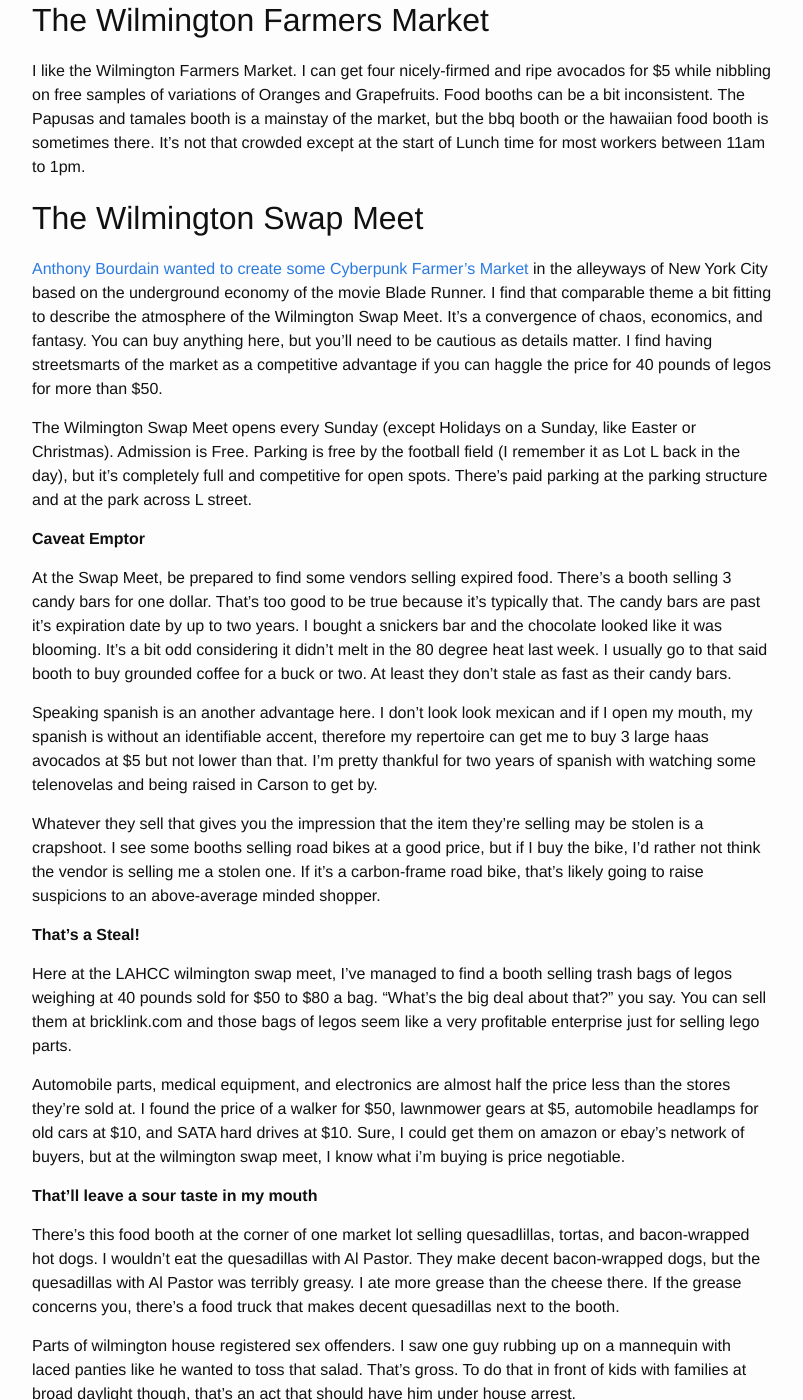
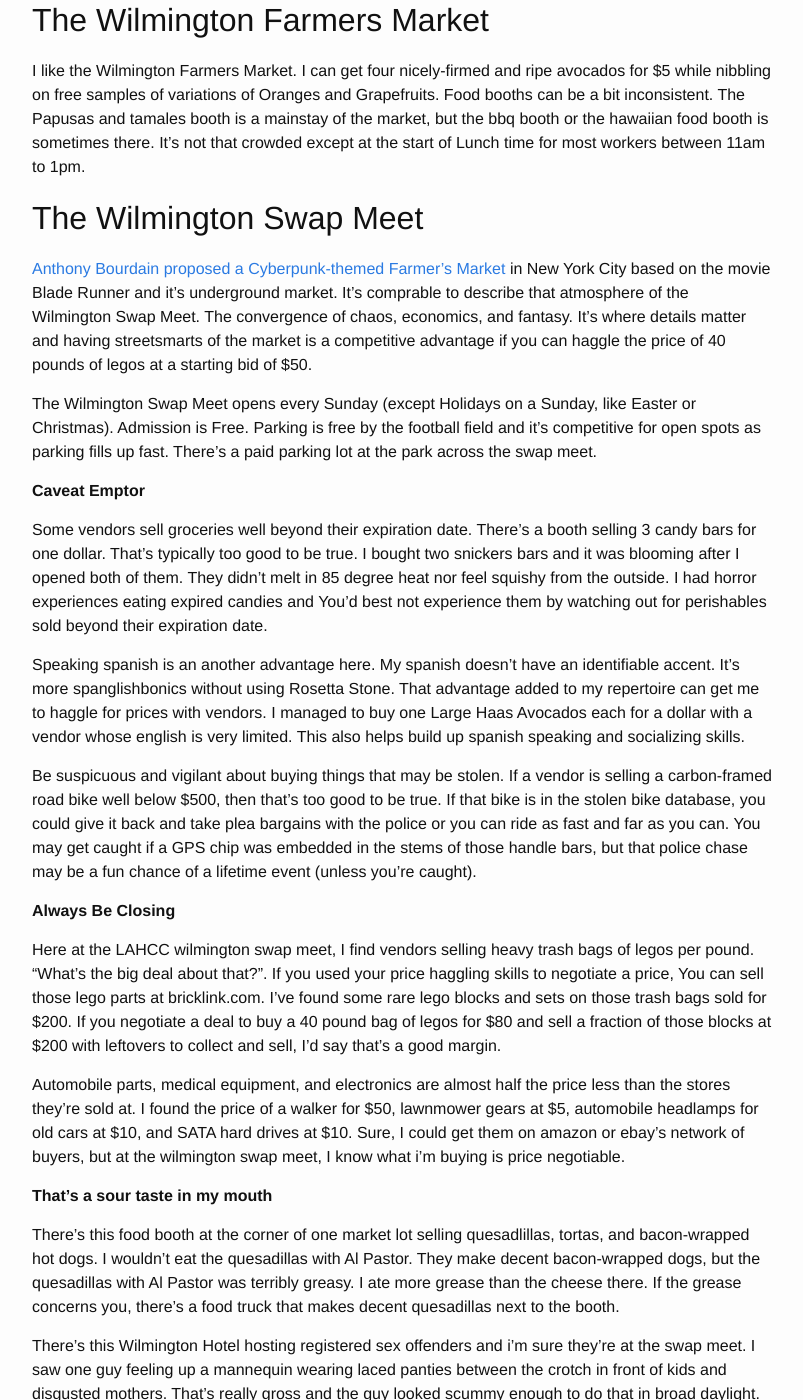
Before and after one commit to nobleexperiment/nobleexperiment.github.io, a Jekyll site: the page built from _posts/2016-06-20-Wilmington-Shopping.markdown, in a window 1280 px wide and 1400 px high, scrolled down 420 px. Shown: the whole window, without its empty margins (238-1041 px from the left). Built offline with Jekyll 4.4.1, drawn with Linux system fonts in a browser that asks for light colours; some of the changed text lies outside the part shown.

Commit message:
Update 2016-06-20-Wilmington-Shopping.markdown

```diff
--- a/_posts/2016-06-20-Wilmington-Shopping.markdown
+++ b/_posts/2016-06-20-Wilmington-Shopping.markdown
@@ -14,37 +14,37 @@ I like the Wilmington Farmers Market. I can get four nicely-firmed and ripe avoc
 
 ## The Wilmington Swap Meet
 
-[Anthony Bourdain wanted to create some Cyberpunk Farmer's Market](http://consequenceofsound.net/2015/05/anthony-bourdain-to-open-giant-blade-runner-themed-food-market-in-new-york-city/) in the alleyways of New York City based on the underground economy of the movie Blade Runner. I find that comparable theme a bit fitting to describe the atmosphere of the Wilmington Swap Meet. It's a convergence of chaos, economics, and fantasy. You can buy anything here, but you'll need to be cautious as details matter. I find having streetsmarts of the market as a competitive advantage if you can haggle the price for 40 pounds of legos for more than $50.
+[Anthony Bourdain proposed a Cyberpunk-themed Farmer's Market](http://consequenceofsound.net/2015/05/anthony-bourdain-to-open-giant-blade-runner-themed-food-market-in-new-york-city/) in New York City based on the movie Blade Runner and it's underground market. It's comprable to describe that atmosphere of the Wilmington Swap Meet. The convergence of chaos, economics, and fantasy. It's where details matter and having streetsmarts of the market is a competitive advantage if you can haggle the price of 40 pounds of legos at a starting bid of $50.
 
-The Wilmington Swap Meet opens every Sunday (except Holidays on a Sunday, like Easter or Christmas). Admission is Free. Parking is free by the football field (I remember it as Lot L back in the day), but it's completely full and competitive for open spots. There's paid parking at the parking structure and at the park across L street.
+The Wilmington Swap Meet opens every Sunday (except Holidays on a Sunday, like Easter or Christmas). Admission is Free. Parking is free by the football field and it's competitive for open spots as parking fills up fast. There's a paid parking lot at the park across the swap meet.
 
 **Caveat Emptor**
 
-At the Swap Meet, be prepared to find some vendors selling expired food. There's a booth selling 3 candy bars for one dollar. That's too good to be true because it's typically that. The candy bars are past it's expiration date by up to two years. I bought a snickers bar and the chocolate looked like it was blooming. It's a bit odd considering it didn't melt in the 80 degree heat last week. I usually go to that said booth to buy grounded coffee for a buck or two. At least they don't stale as fast as their candy bars.
+Some vendors sell groceries well beyond their expiration date. There's a booth selling 3 candy bars for one dollar. That's typically too good to be true. I bought two snickers bars and it was blooming after I opened both of them. They didn't melt in 85 degree heat nor feel squishy from the outside. I had horror experiences eating expired candies and You'd best not experience them by watching out for perishables sold beyond their expiration date.
 
-Speaking spanish is an another advantage here. I don't look look mexican and if I open my mouth, my spanish is without an identifiable accent, therefore my repertoire can get me to buy 3 large haas avocados at $5 but not lower than that. I'm pretty thankful for two years of spanish with watching some telenovelas and being raised in Carson to get by.
+Speaking spanish is an another advantage here. My spanish doesn't have an identifiable accent. It's more spanglishbonics without using Rosetta Stone. That advantage added to my repertoire can get me to haggle for prices with vendors. I managed to buy one Large Haas Avocados each for a dollar with a vendor whose english is very limited. This also helps build up spanish speaking and socializing skills.
 
-Whatever they sell that gives you the impression that the item they're selling may be stolen is a crapshoot. I see some booths selling road bikes at a good price, but if I buy the bike, I'd rather not think the vendor is selling me a stolen one. If it's a carbon-frame road bike, that's likely going to raise suspicions to an above-average minded shopper.
+Be suspicuous and vigilant about buying things that may be stolen. If a vendor is selling a carbon-framed road bike well below $500, then that's too good to be true. If that bike is in the stolen bike database, you could give it back and take plea bargains with the police or you can ride as fast and far as you can. You may get caught if a GPS chip was embedded in the stems of those handle bars, but that police chase may be a fun chance of a lifetime event (unless you're caught).
 
-**That's a Steal!**
+**Always Be Closing**
 
-Here at the LAHCC wilmington swap meet, I've managed to find a booth selling trash bags of legos weighing at 40 pounds sold for $50 to $80 a bag. "What's the big deal about that?" you say. You can sell them at bricklink.com and those bags of legos seem like a very profitable enterprise just for selling lego parts.
+Here at the LAHCC wilmington swap meet, I find vendors selling heavy trash bags of legos per pound. "What's the big deal about that?". If you used your price haggling skills to negotiate a price, You can sell those lego parts at bricklink.com. I've found some rare lego blocks and sets on those trash bags sold for $200. If you negotiate a deal to buy a 40 pound bag of legos for $80 and sell a fraction of those blocks at $200 with leftovers to collect and sell, I'd say that's a good margin.
 
 Automobile parts, medical equipment, and electronics are almost half the price less than the stores they're sold at. I found the price of a walker for $50, lawnmower gears at $5, automobile headlamps for old cars at $10, and SATA hard drives at $10. Sure, I could get them on amazon or ebay's network of buyers, but at the wilmington swap meet, I know what i'm buying is price negotiable.
 
-**That'll leave a sour taste in my mouth**
+**That's a sour taste in my mouth**
 
 There's this food booth at the corner of one market lot selling quesadlillas, tortas, and bacon-wrapped hot dogs. I wouldn't eat the quesadillas with Al Pastor. They make decent bacon-wrapped dogs, but the quesadillas with Al Pastor was terribly greasy. I ate more grease than the cheese there. If the grease concerns you, there's a food truck that makes decent quesadillas next to the booth.
 
-Parts of wilmington house registered sex offenders. I saw one guy rubbing up on a mannequin with laced panties like he wanted to toss that salad. That's gross. To do that in front of kids with families at broad daylight though, that's an act that should have him under house arrest.
+There's this Wilmington Hotel hosting registered sex offenders and i'm sure they're at the swap meet. I saw one guy feeling up a mannequin wearing laced panties between the crotch in front of kids and disgusted mothers. That's really gross and the guy looked scummy enough to do that in broad daylight.
 
-**I didn't know they sold that!**
+**They sold What!?**
 
-There was a booth selling surveillance and spying kits next to a booth selling DirecTV and Dish subscriptions. I thought that was odd, but it attracted a lot of people. I come in to check it out and they were just selling mini-cameras disguised as teddy bears. I was looking for a microphone boom that can detect sound a mile away, but they didn't have that.
+There was a booth selling surveillance kits. That's kinda odd at a swap meet, but it attracted buyers. I browse under the tent to find they're selling mini-cameras disguised as teddy bears and tiny microphones.
 
-I found a booth selling Cakes. They were taking orders for all kinds of occasions. Wedding Cakes and Quincenera cakes look like they're the big sellers here.
+There's a vendor selling Cakes and taking orders for all kinds of occasions. Wedding Cakes and Quincenera cakes look like they're the big sellers here.
 
-There was this booth selling sham-wow and car scratch paint covers... complete with a guy giving a demonstration over a shiny Toyota Supra. The way he sold his product was like Billy Mays without the screaming and the persuasion of the Most Interesting Dos Equis guy in the world. It's a sideshow worthy of 3 minutes of your time.
+There was this booth selling sham-wow and car paint. A salesman demonstrates how his bottle of paint covers car scratches over the hood of a shiny Toyota Supra. It's like seeing Billy Mays without the screaming with the persuasion of the Most Interesting Dos Equis guy in the world. It's a sideshow to see good sales pitches being done.
 
 You can buy Furniture there. The booth next to it, you can buy a foreclosed house listing homes in Wilmington, San Pedro, and Harbor City. It's fitting those two booths can compliment each other.
 
```
